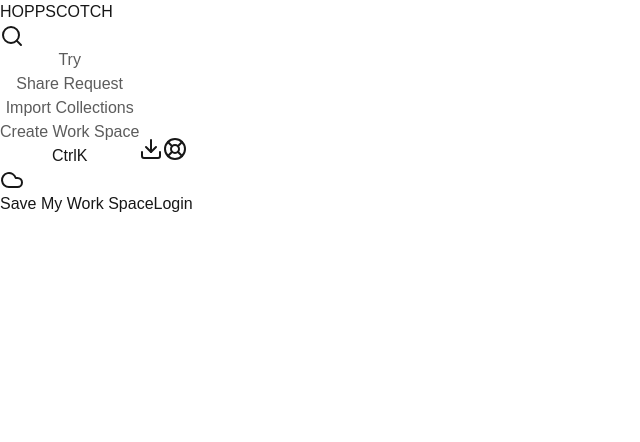
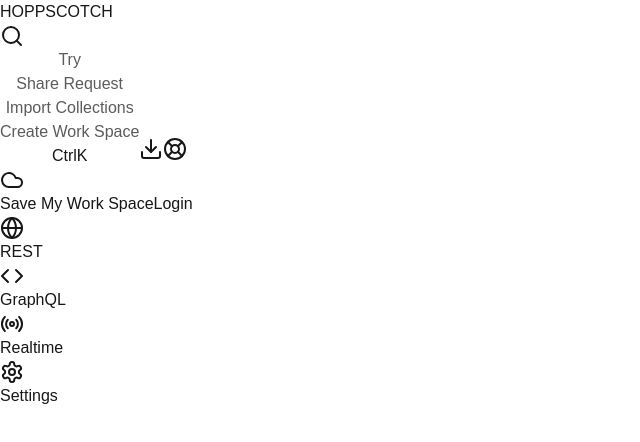
Before and after one commit to Bisrate19/hoppscotch, a Next.js app in the folder hoppscotch/: page / in a window 1280 px wide. Shown: the top 442 px of the page, without its empty margins (0-640 px from the left). Built offline with nearby package versions, Linux system fonts and the light colour scheme.

Commit message:
1st sidebar

```diff
--- a/hoppscotch/src/app/header/page.tsx
+++ b/hoppscotch/src/app/header/page.tsx
@@ -57,10 +57,10 @@
 
       {/* Right Section - Save My Work Space Button and Login */}
       <div className="col-span-1 flex items-center justify-end space-x-1.5">
-        <button className="bg-green-100 text-green-500 flex items-center space-x-1 py-1 px-2 rounded-sm shadow-md hover:bg-green-200 transition">
+        <button className="bg-green-100 text-green-600 flex items-center space-x-1 py-1 px-2 rounded-sm shadow-md hover:bg-green-200 transition">
           {/* Cloud Icon */}
           <Cloud className="w-3.5 h-3.5" />
-          <span className="text-[0.65rem] whitespace-nowrap">Save My Work Space</span>
+          <span className="text-[0.75rem] whitespace-nowrap">Save My Work Space</span>
         </button>
         <button className="bg-blue-500 text-white py-1 px-2 rounded-md hover:bg-blue-600 transition whitespace-nowrap text-xs">
           Login
--- a/hoppscotch/src/app/page.tsx
+++ b/hoppscotch/src/app/page.tsx
@@ -1,13 +1,12 @@
+import Sidebar from "./sidebar/page";
 import Header from "./header/page";
 
 export default function Home() {
   return (
     <>
       <Header />
-      <main>
-
-
-      </main>
+      <Sidebar />
+      <main></main>
     </>
   );
 }
--- a/hoppscotch/src/app/sidebar/page.tsx
+++ b/hoppscotch/src/app/sidebar/page.tsx
@@ -1,13 +1,42 @@
-export default function sidebar (){
-return (
-    <>
-    <>rest</>
-    <>GraphQl</>
-    <>realtime</>
-    <>settings</>
+import React from "react";
+import { Globe, Code, Radio, Settings } from "lucide-react"; // Import icons
 
+const Sidebar = () => {
+  return (
+    <div className="flex h-full justify-between md:flex-col w-fit text-black mt-12 shadow-md p-1">
+      <div className="flex flex-col space-y-6 w-full items-center">
+        <a
+          href="#"
+          className="flex flex-col items-center w-full  text-xs p-2 hover:bg-gray-100 transition-colors duration-200"
+        >
+          <Globe className="w-5 h-5 mb-1" />
+          REST
+        </a>
 
-    </>
-)
+        <a
+          href="#"
+          className="flex flex-col items-center text-xs p-2 hover:bg-gray-100 transition-colors duration-200"
+        >
+          <Code className="w-5 h-5 mb-1" />
+          GraphQL
+        </a>
+        <a
+          href="#"
+          className="flex flex-col items-center text-xs p-2 hover:bg-gray-100 transition-colors duration-200"
+        >
+          <Radio className="w-5 h-5 mb-1" />
+          Realtime
+        </a>
+        <a
+          href="#"
+          className="flex flex-col items-center text-xs p-2 hover:bg-gray-100 transition-colors duration-200"
+        >
+          <Settings className="w-5 h-5 mb-1" />
+          Settings
+        </a>
+      </div>
+    </div>
+  );
+};
 
-}
+export default Sidebar;
```
